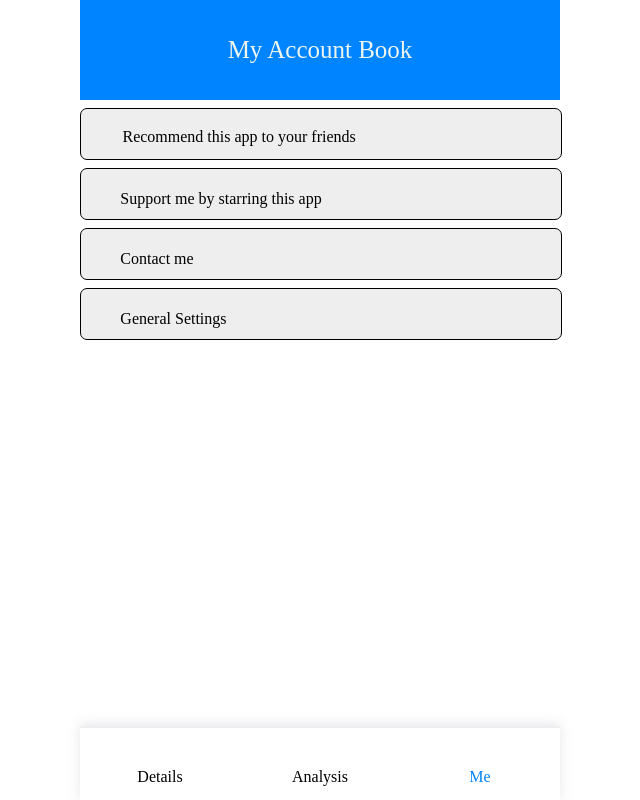
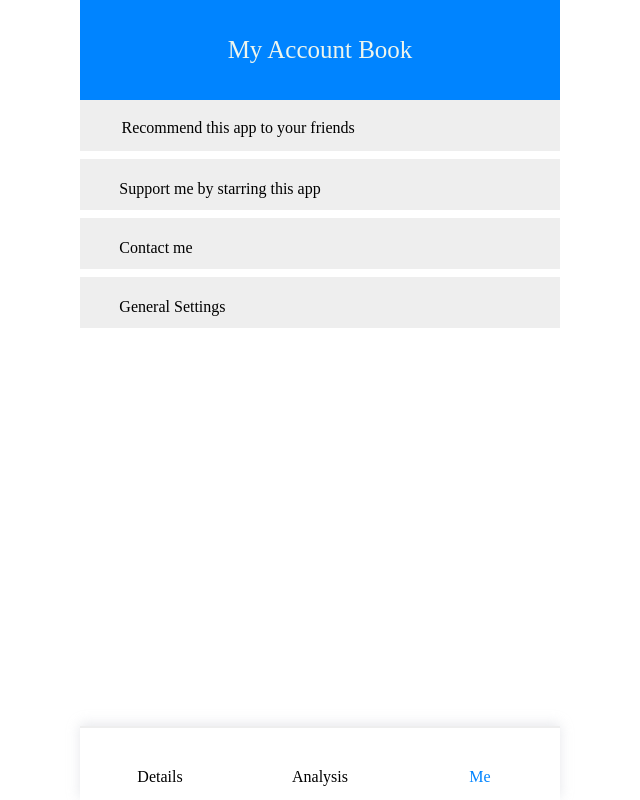
Before and after one commit to aldy97/Account_Book, a React (Create React App) app: page /setting in a window 1280 px wide. Shown: the whole page, without its empty margins (320-960 px from the left). Built offline with nearby package versions, Linux system fonts and the light colour scheme; a small style sheet from the web is missing; what redux-immutable would draw is missing.

Commit message:
modified styling

```diff
--- a/src/pages/home/central/index.js
+++ b/src/pages/home/central/index.js
@@ -13,10 +13,10 @@ function Central() {
     margin-right: auto;
     background: #fff;
     overflow-y: scroll;
-    overflow-x: hidden;
     @media (max-width: 500px) {
       width: calc(98vw);
       float: left;
+      overflow-x: hidden;
     }
   `;
   const SectionHeader = styled.div`
--- a/src/pages/home/month/index.js
+++ b/src/pages/home/month/index.js
@@ -34,7 +34,11 @@ function SelectMonth(props) {
   return (
     <Wrapper>
       <CloseBar>
-        <i className='iconfont' onClick={props.handleSetShowMonth}>
+        <i
+          className='iconfont'
+          onClick={props.handleSetShowMonth}
+          style={{ marginLeft: `${theme.$marginLeft}` }}
+        >
           &#xe687;
         </i>
       </CloseBar>
--- a/src/pages/home/type/style.js
+++ b/src/pages/home/type/style.js
@@ -28,8 +28,8 @@ export const CloseBar = styled.div`
     font-size: 30px;
     color: #666;
     line-height: ${theme.$barHeight};
-    margin-left: 6px;
     cursor: pointer;
+    margin-left: ${theme.$marginLeft};
   }
   i: hover {
     color: #000;
--- a/src/pages/setting/style.js
+++ b/src/pages/setting/style.js
@@ -6,9 +6,8 @@ export const Item = styled.div`
   height: ${theme.$barHeight};
   background: #eee;
   line-height: ${theme.$barHeight};
-  border: 1px solid black;
-  border-radius: 7px;
-  margin-top: 8px;
+  border-bottom: 1px solid #eee;
+  margin-bottom: 8px;
   cursor: pointer;
   @media (max-width: 500px) {
     width: calc(100vw);
```
